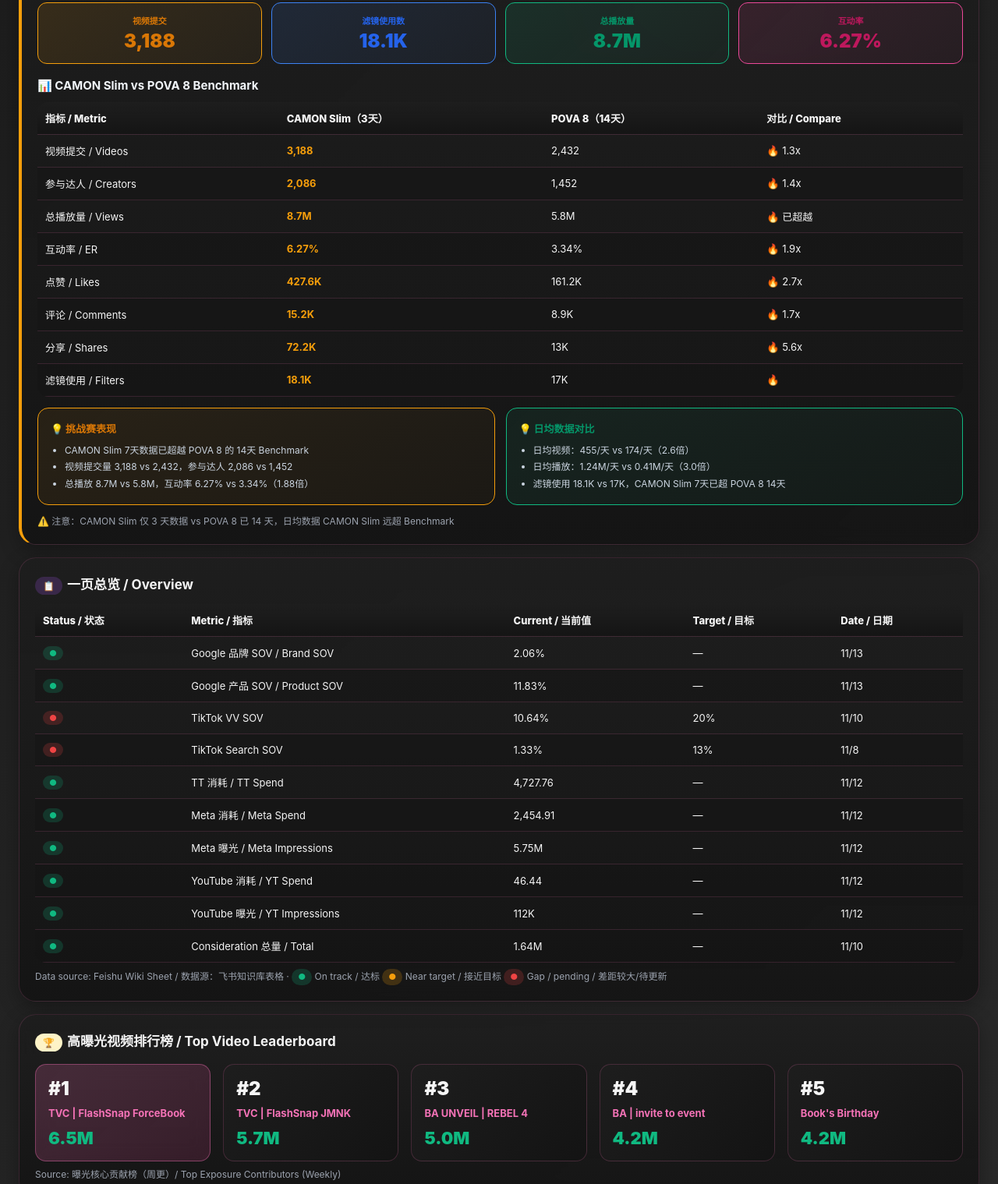
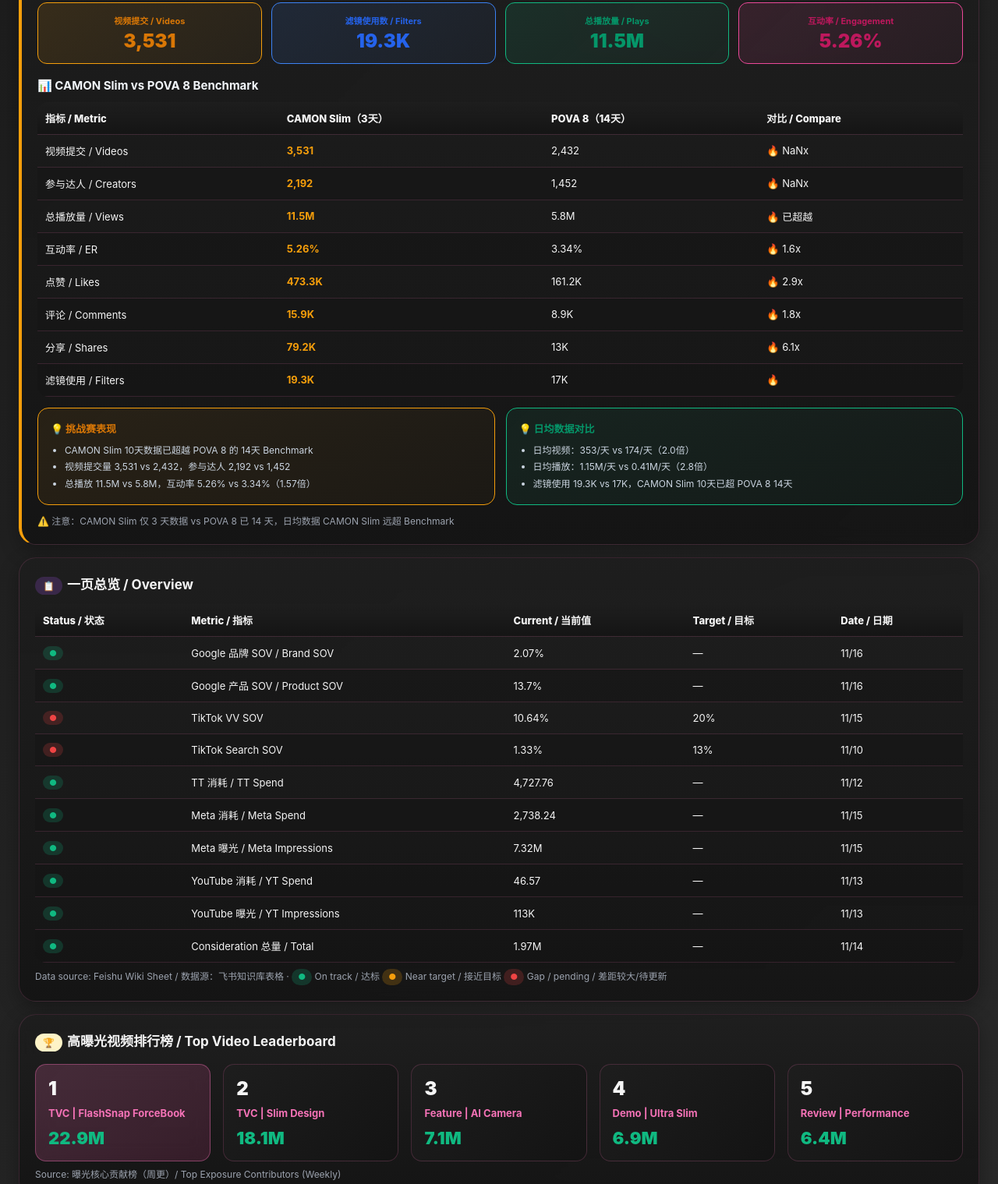
Before and after one commit to Evachennnnnnn/camon-slim-dashboard-th, a plain HTML site: page index.html in a window 1280 px wide. Shown: the part 721-2240 px from the top of the page at 78% size. Drawn offline with nearby package versions, Linux system fonts and the light colour scheme.

Commit message:
📊 看板更新至 11/16 - 完整更新

```diff
--- a/index.html
+++ b/index.html
@@ -307,9 +307,9 @@ body::before { content:""; position:fixed; inset:0; pointer-events:none; backgro
 const D = {
   "updatedDate": "2026-11-16",
   "dataAsOf": "11/16",
-  "alertBanner": "数据已更新至 11/16。Google Product SOV 13.7% (11/16)，TT VV SOV 10.64% (11/15)，TT Search SOV 1.33% (11/10)，全网总曝光 280.44M (TT to 11/15, Meta/YT to 11/15)，Consideration 1.97M (11/14)。",
+  "alertBanner": "数据已更新至 11/16。Google Product SOV 13.7% (11/16)，TT VV SOV 10.64% (11/15)，TT Search SOV 1.33% (11/10)，全网总曝光 435.61M (TT to 11/11, Meta/YT to 11/15)，Consideration 1.97M (11/14)。",
   "hero": {
-    "desc": "Google Product SOV 13.7% (11/16), TT VV SOV 10.64% (11/15), 全网总曝光 280.44M (TT to 11/15, Meta/YT to 11/15), Consideration 1.97M (11/14).",
+    "desc": "Google Product SOV 13.7% (11/16), TT VV SOV 10.64% (11/15), 全网总曝光 435.61M (TT to 11/11, Meta/YT to 11/15), Consideration 1.97M (11/14).",
     "stats": [
       {
         "label": "Google Product SOV",
@@ -321,7 +321,7 @@ const D = {
       },
       {
         "label": "全网总曝光 / Total Impressions",
-        "value": "280.44M"
+        "value": "435.61M"
       },
       {
         "label": "Consideration 总量 / Total",
@@ -393,15 +393,15 @@ const D = {
   ],
   "challenge": {
     "camonSlim": {
-      "period": "7天",
-      "videos": 3188,
-      "creators": 2086,
-      "views": "8.7M",
-      "engagementRate": 0.0627,
-      "likes": "427.6K",
-      "comments": "15.2K",
-      "shares": "72.2K",
-      "filters": "18.1K"
+      "period": "10天 / 10 Days",
+      "videos": "3,531",
+      "creators": "2,192",
+      "views": "11.5M",
+      "engagementRate": 0.0526,
+      "likes": "473.3K",
+      "comments": "15.9K",
+      "shares": "79.2K",
+      "filters": "19.3K"
     },
     "pova8": {
       "period": "14天",
@@ -416,29 +416,29 @@ const D = {
     },
     "stats": [
       {
-        "label": "视频提交",
-        "value": "3,188",
+        "label": "视频提交 / Videos",
+        "value": "3,531",
         "bg": "rgba(245,158,11,.12)",
         "border": "#f59e0b",
         "color": "#d97706"
       },
       {
-        "label": "滤镜使用数",
-        "value": "18.1K",
+        "label": "滤镜使用数 / Filters",
+        "value": "19.3K",
         "bg": "rgba(59,130,246,.12)",
         "border": "#3b82f6",
         "color": "#2563eb"
       },
       {
-        "label": "总播放量",
-        "value": "8.7M",
+        "label": "总播放量 / Plays",
+        "value": "11.5M",
         "bg": "rgba(16,185,129,.12)",
         "border": "#10b981",
         "color": "#059669"
       },
       {
-        "label": "互动率",
-        "value": "6.27%",
+        "label": "互动率 / Engagement",
+        "value": "5.26%",
         "bg": "rgba(236,72,153,.12)",
         "border": "#ec4899",
         "color": "#be185d"
@@ -451,9 +451,9 @@ const D = {
         "titleColor": "#d97706",
         "title": "💡 挑战赛表现",
         "items": [
-          "CAMON Slim 7天数据已超越 POVA 8 的 14天 Benchmark",
-          "视频提交量 3,188 vs 2,432，参与达人 2,086 vs 1,452",
-          "总播放 8.7M vs 5.8M，互动率 6.27% vs 3.34%（1.88倍）"
+          "CAMON Slim 10天数据已超越 POVA 8 的 14天 Benchmark",
+          "视频提交量 3,531 vs 2,432，参与达人 2,192 vs 1,452",
+          "总播放 11.5M vs 5.8M，互动率 5.26% vs 3.34%（1.57倍）"
         ]
       },
       {
@@ -462,9 +462,9 @@ const D = {
         "titleColor": "#059669",
         "title": "💡 日均数据对比",
         "items": [
-          "日均视频：455/天 vs 174/天（2.6倍）",
-          "日均播放：1.24M/天 vs 0.41M/天（3.0倍）",
-          "滤镜使用 18.1K vs 17K，CAMON Slim 7天已超 POVA 8 14天"
+          "日均视频：353/天 vs 174/天（2.0倍）",
+          "日均播放：1.15M/天 vs 0.41M/天（2.8倍）",
+          "滤镜使用 19.3K vs 17K，CAMON Slim 10天已超 POVA 8 14天"
         ]
       }
     ]
@@ -473,30 +473,30 @@ const D = {
     {
       "status": "green",
       "metric": "Google 品牌 SOV / Brand SOV",
-      "current": "2.06%",
+      "current": "2.07%",
       "target": "—",
-      "date": "11/13"
+      "date": "11/16"
     },
     {
       "status": "green",
       "metric": "Google 产品 SOV / Product SOV",
-      "current": "11.83%",
+      "current": "13.7%",
       "target": "—",
-      "date": "11/13"
+      "date": "11/16"
     },
     {
       "status": "red",
       "metric": "TikTok VV SOV",
       "current": "10.64%",
       "target": "20%",
-      "date": "11/10"
+      "date": "11/15"
     },
     {
       "status": "red",
       "metric": "TikTok Search SOV",
       "current": "1.33%",
       "target": "13%",
-      "date": "11/8"
+      "date": "11/10"
     },
     {
       "status": "green",
@@ -508,74 +508,74 @@ const D = {
     {
       "status": "green",
       "metric": "Meta 消耗 / Meta Spend",
-      "current": "2,454.91",
+      "current": "2,738.24",
       "target": "—",
-      "date": "11/12"
+      "date": "11/15"
     },
     {
       "status": "green",
       "metric": "Meta 曝光 / Meta Impressions",
-      "current": "5.75M",
+      "current": "7.32M",
       "target": "—",
-      "date": "11/12"
+      "date": "11/15"
     },
     {
       "status": "green",
       "metric": "YouTube 消耗 / YT Spend",
-      "current": "46.44",
+      "current": "46.57",
       "target": "—",
-      "date": "11/12"
+      "date": "11/13"
     },
     {
       "status": "green",
       "metric": "YouTube 曝光 / YT Impressions",
-      "current": "112K",
+      "current": "113K",
       "target": "—",
-      "date": "11/12"
+      "date": "11/13"
     },
     {
       "status": "green",
       "metric": "Consideration 总量 / Total",
-      "current": "1.64M",
+      "current": "1.97M",
       "target": "—",
-      "date": "11/10"
+      "date": "11/14"
     }
   ],
   "topVideos": [
     {
+      "rank": 1,
       "name": "TVC | FlashSnap ForceBook",
       "url": "https://www.tiktok.com/@tecnomobileth/video/7699071414929788181",
-      "value": "6.5M",
-      "gold": true,
-      "rank": "#1"
-    },
-    {
-      "name": "TVC | FlashSnap JMNK",
+      "value": "22.9M",
+      "gold": true
+    },
+    {
+      "rank": 2,
+      "name": "TVC | Slim Design",
+      "url": "https://www.tiktok.com/@tecnomobileth/video/7699103279812185352",
+      "value": "18.1M",
+      "gold": false
+    },
+    {
+      "rank": 3,
+      "name": "Feature | AI Camera",
       "url": "https://www.tiktok.com/@tecnomobileth/video/7699072176372059413",
-      "value": "5.7M",
-      "gold": false,
-      "rank": "#2"
-    },
-    {
-      "name": "BA UNVEIL | REBEL 4",
-      "url": "https://www.tiktok.com/@tecnomobileth/video/7699103279812185352",
-      "value": "5.0M",
-      "gold": false,
-      "rank": "#3"
-    },
-    {
-      "name": "BA | invite to event",
-      "url": "https://www.tiktok.com/@tecnomobileth/video/7700943072905137428",
-      "value": "4.2M",
-      "gold": false,
-      "rank": "#4"
-    },
-    {
-      "name": "Book's Birthday",
-      "url": "https://www.tiktok.com/@tecnomobileth/video/7700436568619650310",
-      "value": "4.2M",
-      "gold": false,
-      "rank": "#5"
+      "value": "7.1M",
+      "gold": false
+    },
+    {
+      "rank": 4,
+      "name": "Demo | Ultra Slim",
+      "url": "https://www.tiktok.com/@tecnomobileth/video/7701994721069010177",
+      "value": "6.9M",
+      "gold": false
+    },
+    {
+      "rank": 5,
+      "name": "Review | Performance",
+      "url": "https://www.tiktok.com/@tecnomobileth/video/7699105143987408136",
+      "value": "6.4M",
+      "gold": false
     }
   ],
   "kolVideos": [
```
